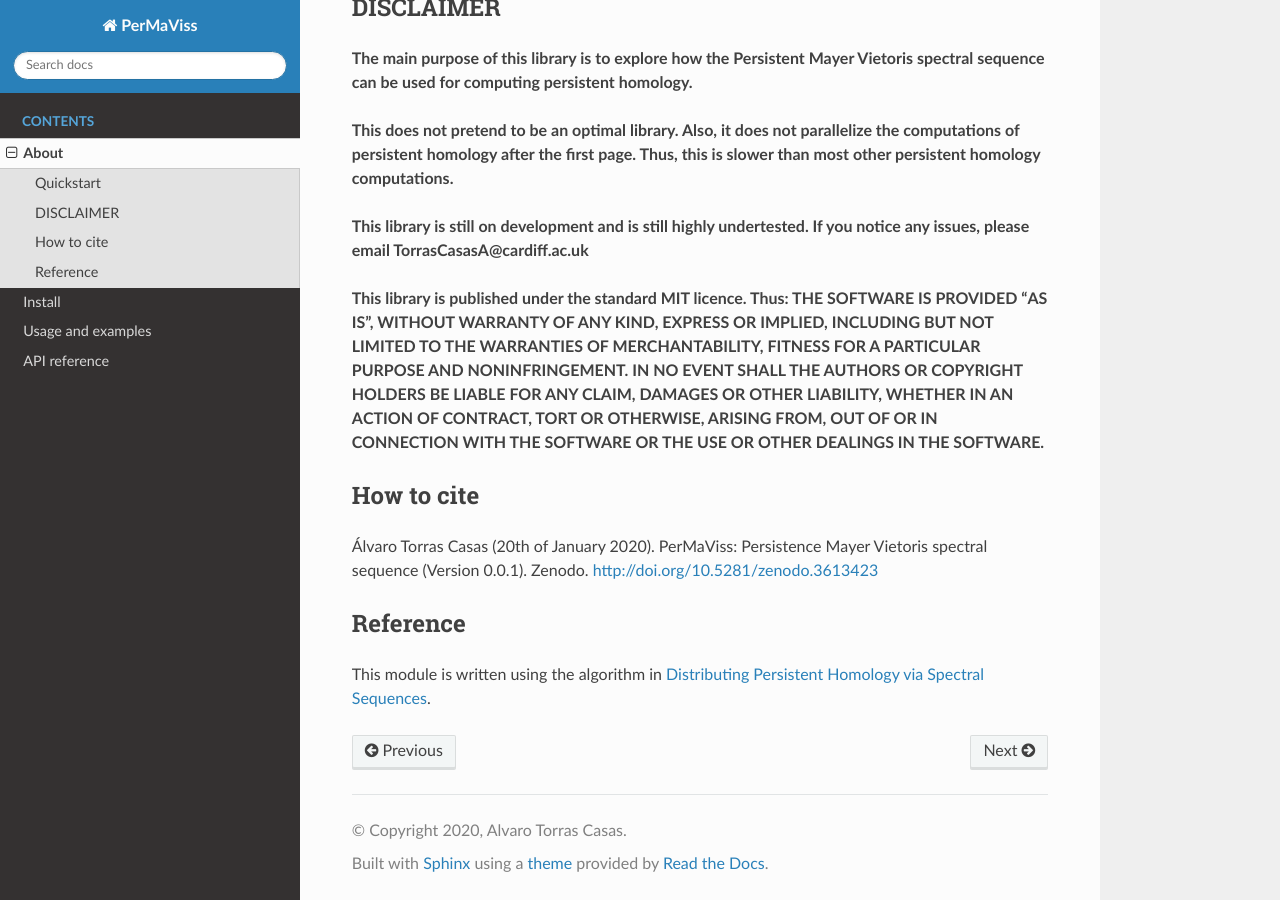
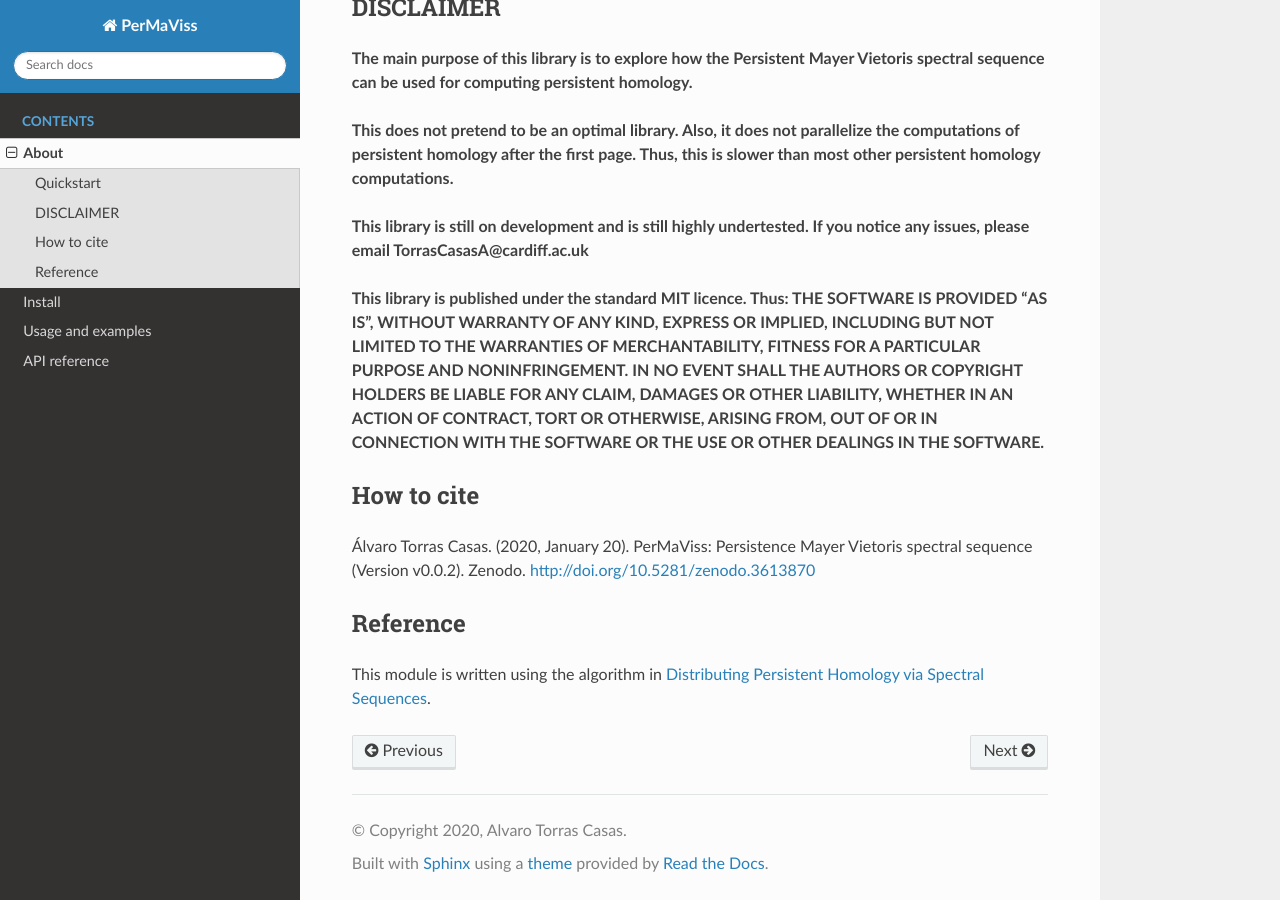
Before and after one commit to atorras1618/PerMaViss, a Sphinx documentation site: the page built from docs/about/index.rst, in a window 1280 px wide and 900 px high, scrolled down 1484 px. Built offline with Sphinx 7.4.7 and the Read the Docs theme 2.0.0, drawn with Linux system fonts in a browser that asks for light colours.

Commit message:
added link to full docs, corrected version number

```diff
--- a/README.rst
+++ b/README.rst
@@ -150,7 +151,7 @@ SOFTWARE.**
 How to cite
 ===========
 
-Álvaro Torras Casas (20th of January 2020). PerMaViss: Persistence Mayer Vietoris spectral sequence (Version 0.0.1). Zenodo. http://doi.org/10.5281/zenodo.3613423
+Álvaro Torras Casas. (2020, January 20). PerMaViss: Persistence Mayer Vietoris spectral sequence (Version v0.0.2). Zenodo. http://doi.org/10.5281/zenodo.3613870
 
 Reference
 =========
--- a/docs/about/index.rst
+++ b/docs/about/index.rst
@@ -72,7 +72,7 @@ Notice that in this case, there was no need to solve the extension problem. See
 How to cite
 ===========
 
-Álvaro Torras Casas (20th of January 2020). PerMaViss: Persistence Mayer Vietoris spectral sequence (Version 0.0.1). Zenodo. http://doi.org/10.5281/zenodo.3613423
+Álvaro Torras Casas. (2020, January 20). PerMaViss: Persistence Mayer Vietoris spectral sequence (Version v0.0.2). Zenodo. http://doi.org/10.5281/zenodo.3613870
 
 
 Reference
--- a/docs/conf.py
+++ b/docs/conf.py
@@ -23,7 +23,7 @@ copyright = '2020, Alvaro Torras Casas'
 author = 'Alvaro Torras Casas'
 
 # The full version, including alpha/beta/rc tags
-release = 'v0.0.1'
+release = 'v0.0.2'
 
 
 # -- General configuration ---------------------------------------------------
--- a/src/permaviss/version.py
+++ b/src/permaviss/version.py
@@ -1 +1 @@
-__version__ = "0.0.1"
+__version__ = "0.0.2"
```
Also changed, not shown: other parts of README.rst (+1 -0 lines).
